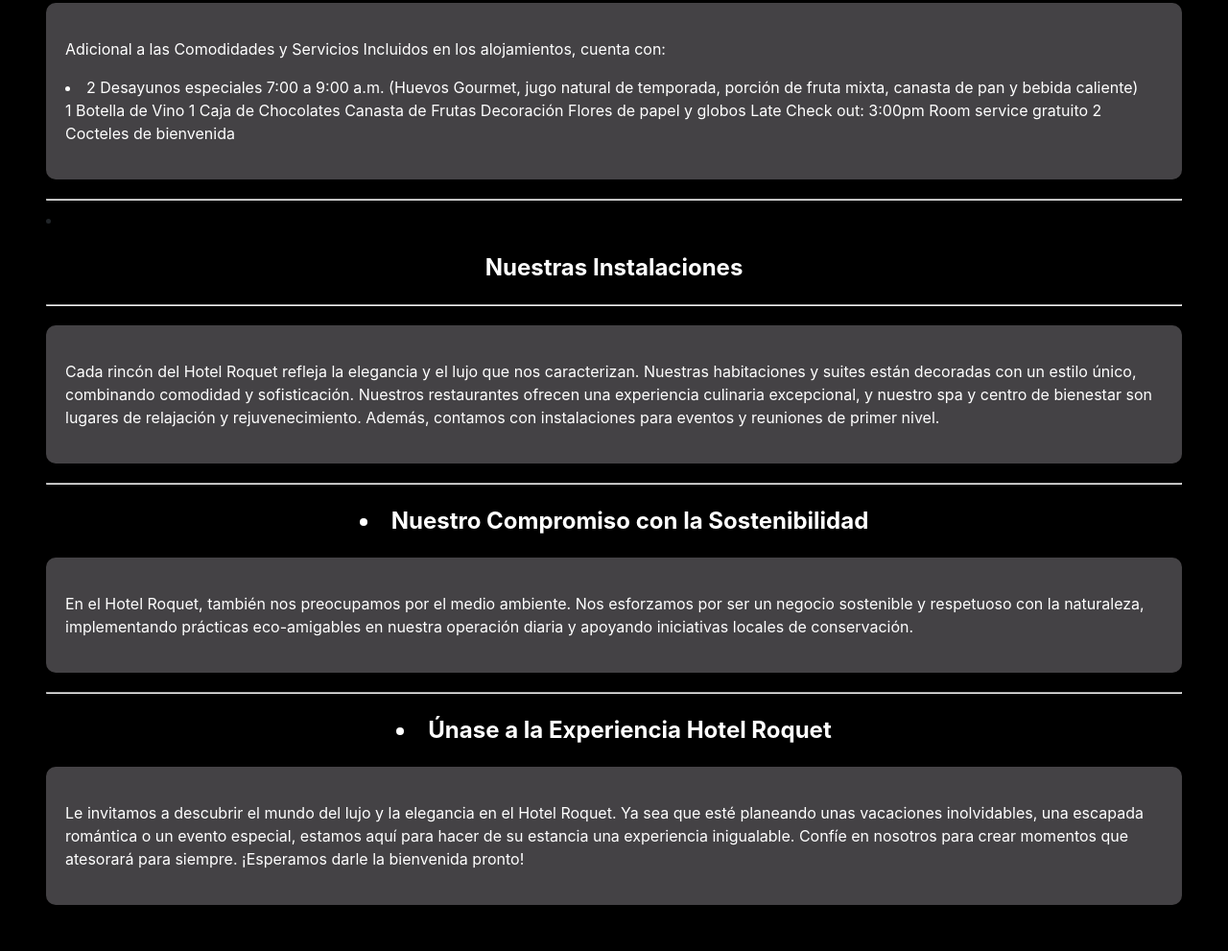
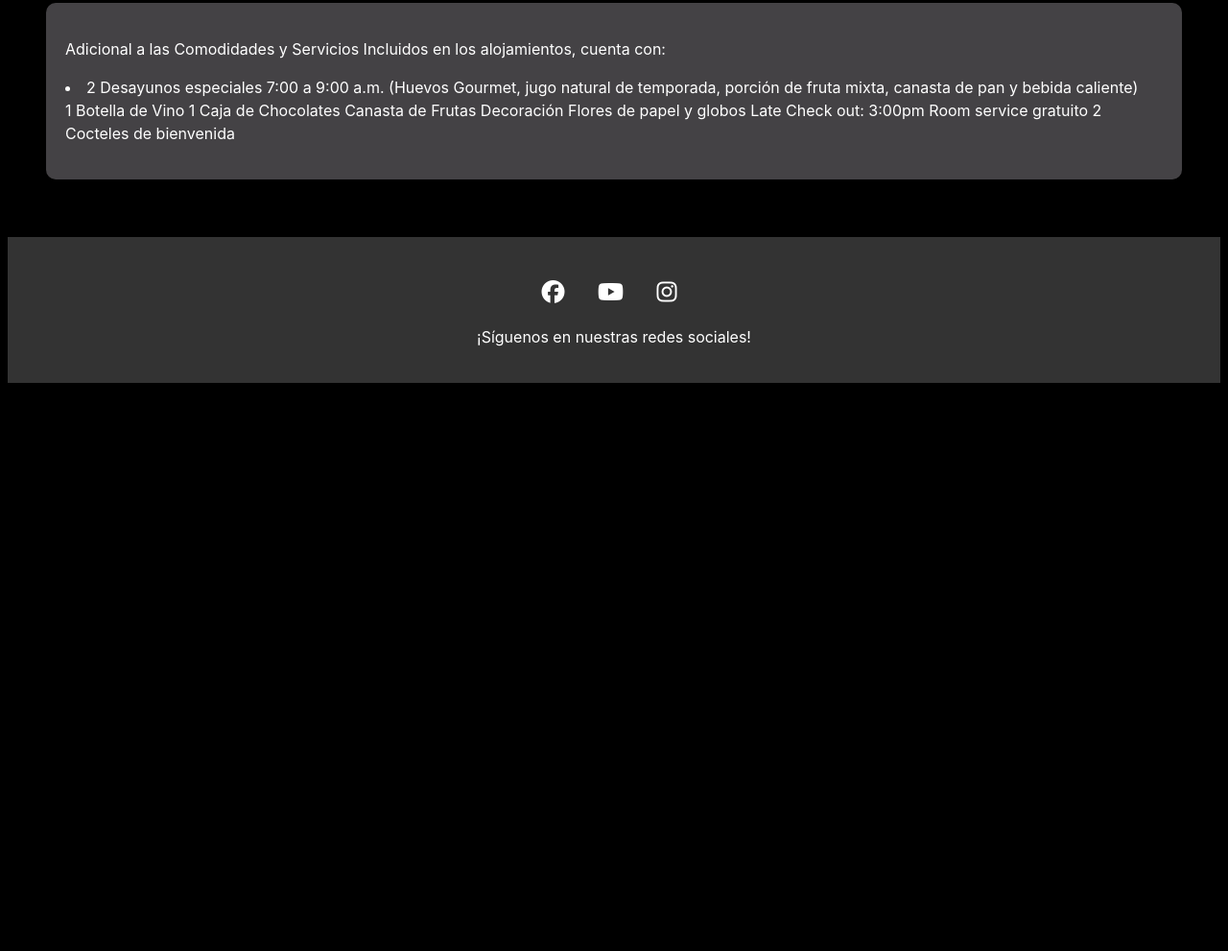
Before and after one commit to nicolascamargom/Proyecto_hotel_roquet, a plain HTML site: page hotel/ofertas.html in a window 1280 px wide. Shown: the part 2629-3620 px from the top of the page at 96% size. After the commit the page ends 3036 px from the top, so only its background shows below. Drawn offline with Linux system fonts and the light colour scheme; a web font is replaced by a local one.

Commit message:
Add files via upload

```diff
--- a/hotel/ofertas.html
+++ b/hotel/ofertas.html
@@ -134,57 +134,6 @@
 
             </p>
 
-        </div>
-        <hr>
-        <li>
-            <h2>Nuestras Instalaciones</h2>
-        </li>
-        </ul>
-        <hr>
-
-
-        <div class="animacion-texto">
-            <p>
-                Cada rincón del Hotel Roquet refleja la elegancia y el lujo que nos caracterizan. Nuestras habitaciones
-                y suites están decoradas con un estilo único, combinando comodidad y sofisticación. Nuestros
-                restaurantes ofrecen una experiencia culinaria excepcional, y nuestro spa y centro de bienestar son
-                lugares de relajación y rejuvenecimiento. Además, contamos con instalaciones para eventos y reuniones de
-                primer nivel.
-            </p>
-        </div>
-
-        <hr>
-        <h2>
-            <li> Nuestro Compromiso con la Sostenibilidad</li>
-        </h2>
-        <div class="animacion-texto">
-            <p>
-                En el Hotel Roquet, también nos preocupamos por el medio ambiente. Nos esforzamos por ser un negocio
-                sostenible y respetuoso con la naturaleza, implementando prácticas eco-amigables en nuestra operación
-                diaria y apoyando iniciativas locales de conservación.
-
-            </p>
-        </div>
-
-        <hr>
-
-        <h2>
-            <li> Únase a la Experiencia Hotel Roquet</li>
-        </h2>
-        <div class="animacion-texto">
-            <p>
-                Le invitamos a descubrir el mundo del lujo y la elegancia en el Hotel Roquet. Ya sea que esté
-                planeando unas vacaciones inolvidables, una escapada romántica o un evento especial, estamos aquí
-                para hacer de su estancia una experiencia inigualable. Confíe en nosotros para crear momentos que
-                atesorará para siempre.
-
-                ¡Esperamos darle la bienvenida pronto!
-
-
-
-            </p>
-        </div>
-
     </main>
     <footer>
 
```
